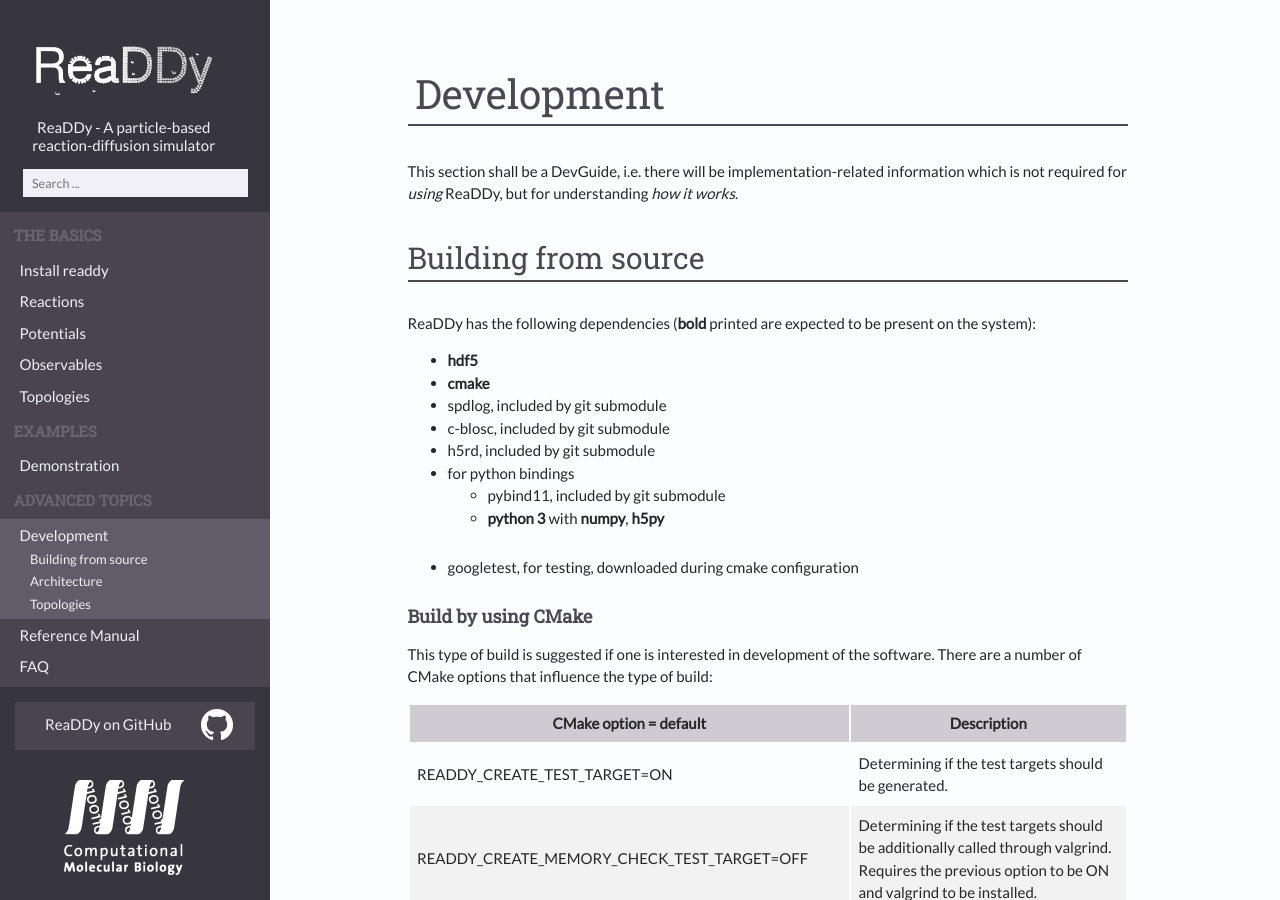
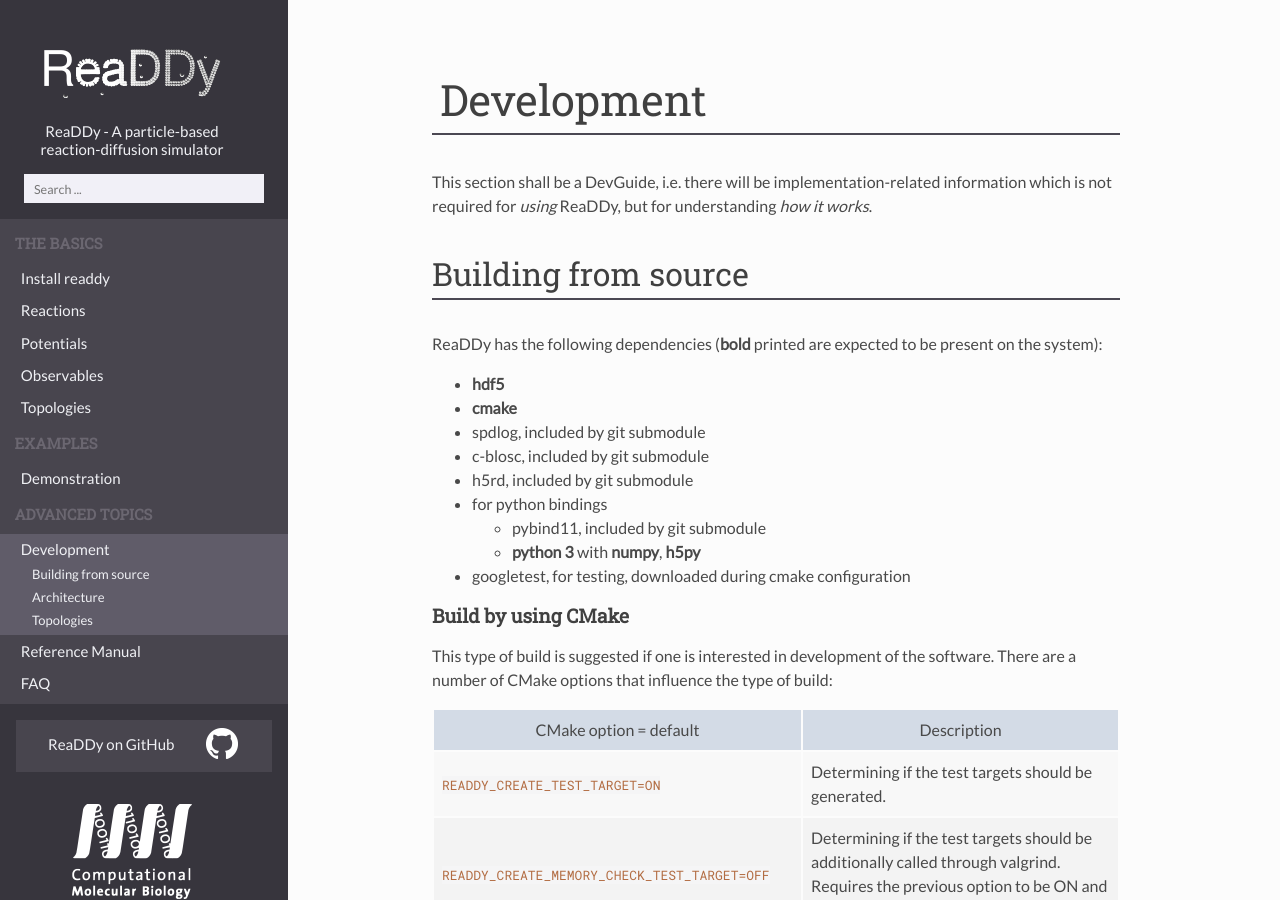
Before and after one commit to readdy/readdy_documentation, a Jekyll site: the page built from readdy_documentation/development.md, in a window 1280 px wide. Built offline with Jekyll 4.4.1, drawn with Linux system fonts in a browser that asks for light colours; formulas are drawn with MathJax 3.

Commit message:
improve readability

```diff
--- a/readdy_documentation/_sass/_base.scss
+++ b/readdy_documentation/_sass/_base.scss
@@ -12,17 +12,22 @@ $link-hover-color: #CAC0F0;
 $light: #E7EDF4;
 $side-background: #37353D;
 $nav-background: #48454E;
-$main-background: #fbfdff;
-$body-background: #fbfdff;
-$main-font-color: #262626;
+$main-background: #fcfcfc;
+$body-background: #fcfcfc;
+$main-font-color: #494949;
 $side-font-color: #EFF0F4;
 $subitem-font-color: #7b7374;
 $active-page-color: #605C69;
-$main-heading-color: #4b4853;
+$main-heading-color: #404040;
 $main-heading-ruler-color: #4b4853;
 $nav-delimiter-color: #6b6771;
-$code-background-color: #f3f3f3;
-$code-border-color: #f3f3f3;
+$code-background-color: #f5f5f6;
+$code-border-color: #d3dbe6;
+
+$orange-highlight-color: #b26c42;
+$orange-background-color: #dbaca0;
+$blue-highlight-color: #5074b2;
+$blue-background-color: #d3dbe6;
 
 // min-widths at which layout transitions to accomodate different viewport widths
 $transition-to-side: 48em;
@@ -45,7 +50,7 @@ html {
 
 @media (min-width: $transition-to-large) {
   html {
-    font-size: 15px;
+    font-size: 16px;
   }
 }
 
--- a/readdy_documentation/_sass/_main.scss
+++ b/readdy_documentation/_sass/_main.scss
@@ -28,7 +28,7 @@
 
 @media (min-width: $transition-to-side) {
   .main {
-    max-width: 55rem;
+    max-width: 50rem;
   }
 }
 
@@ -48,10 +48,6 @@
   .notebook {
     max-width: 60rem;
   }
-}
-
-.main ul {
-  margin-bottom: 1.8rem;
 }
 
 // headings
@@ -133,7 +129,11 @@ iframe {
 }
 
 .main tr:nth-child(even) {
-  background-color: #f2f2f2
+  background-color: #f3f3f3
+}
+
+.main tr:nth-child(odd) {
+  background-color: #f8f8f8
 }
 
 .main th, .main td {
@@ -141,8 +141,9 @@ iframe {
 }
 
 .main th {
-  background-color: #CECCD2;
+  background-color: #d3dbe6;
   color: $main-font-color;
+  font-weight: normal;
 }
 
 .foot {
--- a/readdy_documentation/_sass/_side.scss
+++ b/readdy_documentation/_sass/_side.scss
@@ -14,6 +14,12 @@
 .side {
   padding: 2rem 0rem;
   color: $side-font-color;
+}
+
+@media (min-width: $transition-to-large) {
+  .side {
+    font-size: 15px;
+  }
 }
 
 .side a, .side a:visited {
--- a/readdy_documentation/_sass/_syntax-highlighting.scss
+++ b/readdy_documentation/_sass/_syntax-highlighting.scss
@@ -52,8 +52,8 @@ code {
   font-family: $mono-font;
   font-size: 12px;
   line-height: normal;
-  background-color: #f1f1f1;
-  color: #512a28;
+  background-color: $code-background-color;
+  color: #b26c42;
 }
 
 @media(min-width: $transition-to-large) {
@@ -66,11 +66,12 @@ code {
   font-family: $mono-font;
   font-size: 12px;
 
-  color: #282828;
+  color: #333333;
   background: $code-background-color;
   code {
     background-color: $code-background-color;
-    color: #282828;
+    color: #333333;
+    font-size: 12px;
   }
   position: relative;
   overflow-x: auto;
@@ -341,3 +342,7 @@ code {
     font-size: 13px;
   }
 }
+
+.hl-ipython3 {
+  font-size: 12px;
+}
--- a/readdy_documentation/development.md
+++ b/readdy_documentation/development.md
@@ -6,7 +6,6 @@ title: Development
 This section shall be a DevGuide, i.e. there will be implementation-related information which
 is not required for _using_ ReaDDy, but for understanding _how it works_.
 
-
 {% assign sorted_development = site.development | sort: 'position' %}
 {% for entry in sorted_development %}
 <section id="{{ entry.sectionName }}">
```
Also changed, not shown: readdy_documentation/_development/build.md (+13 -14 lines).
